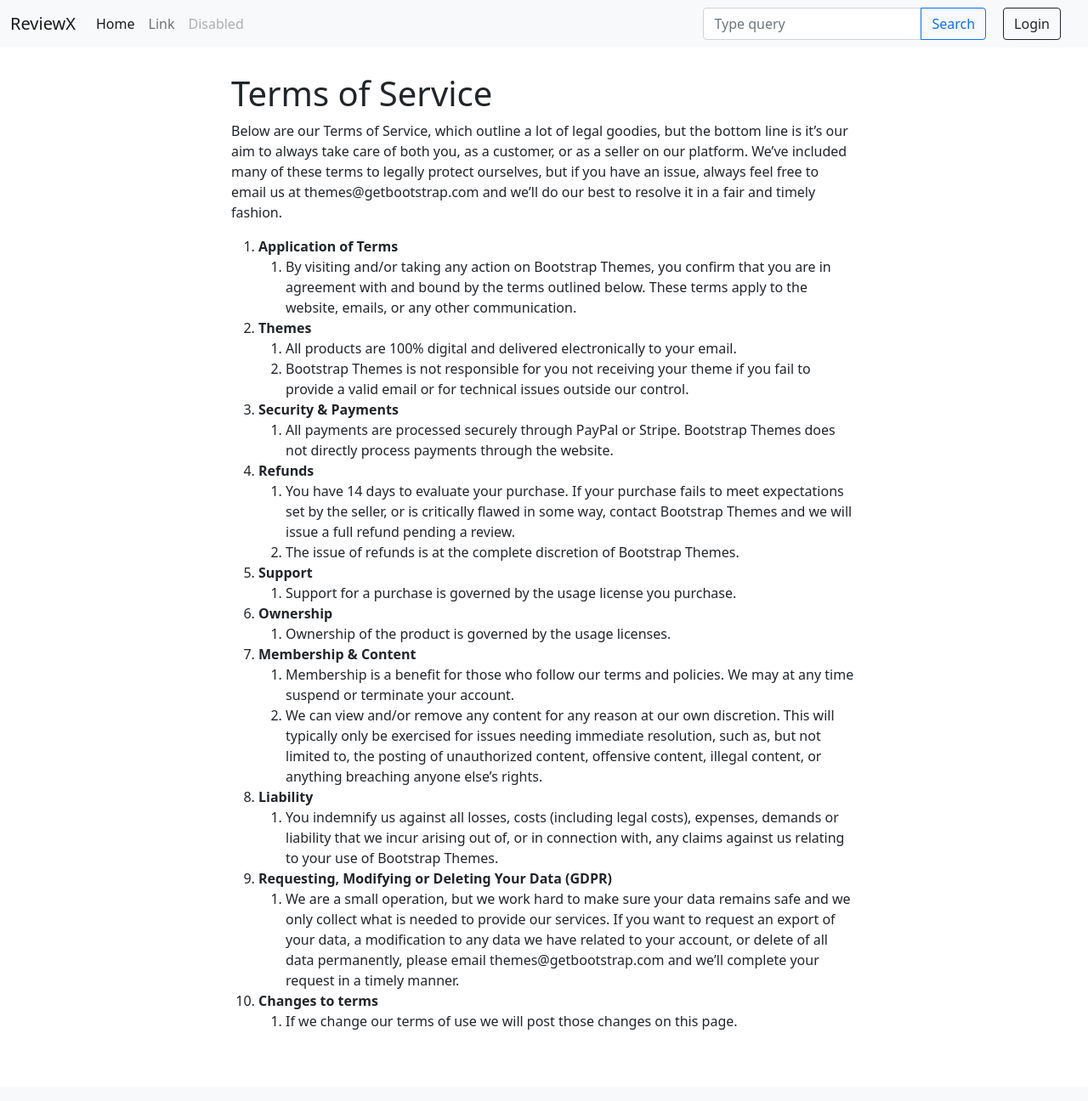
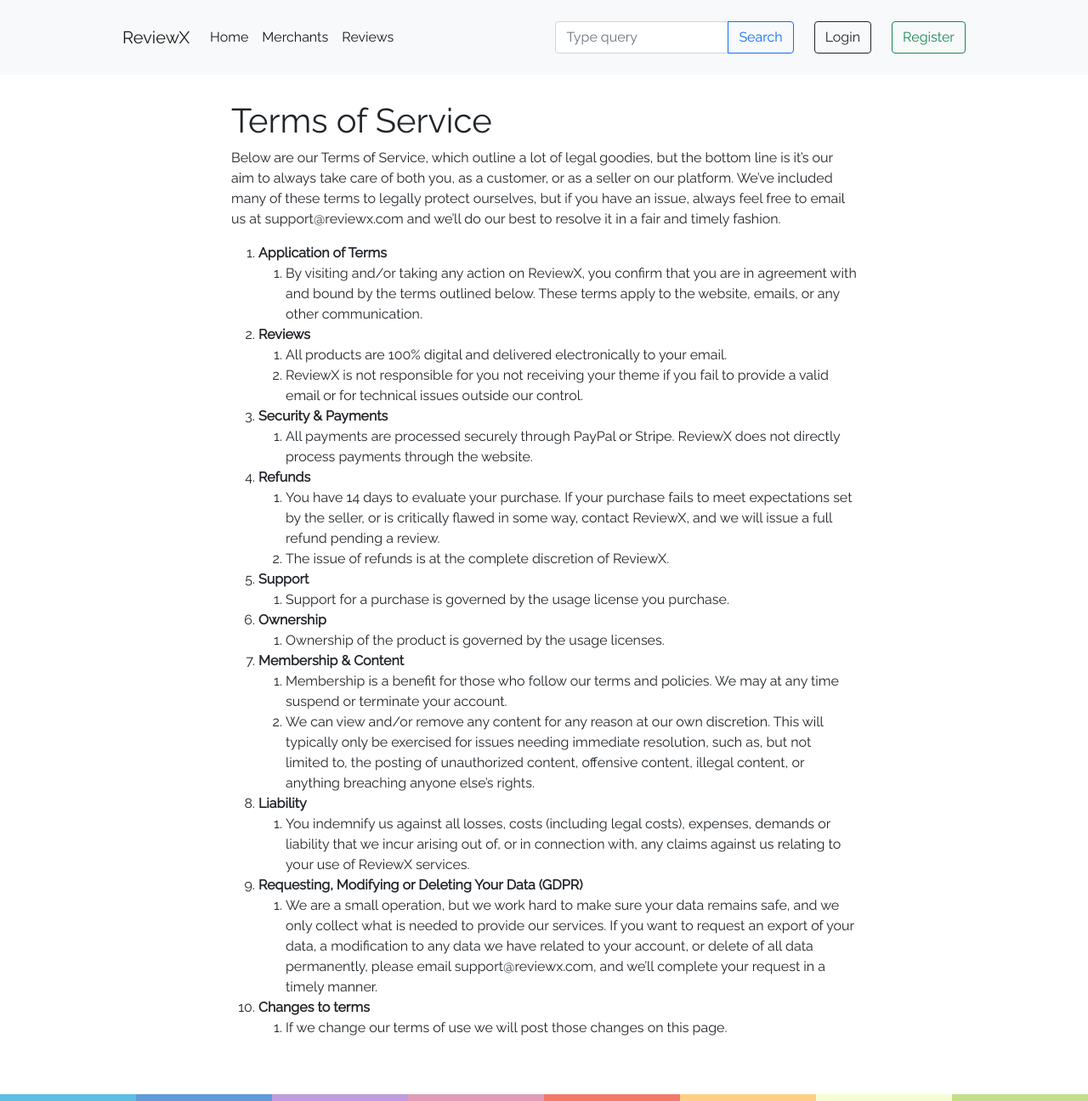
Before and after one commit to konradjoz/ReviewX, a FastAPI app: page /terms in a window 1280 px wide. Shown: the whole page at 85% size. Before the commit the page ends 1212 px from the top, so only its background shows below. Run offline with FastAPI, Linux system fonts and the light colour scheme; some libraries are stand-ins or nearby versions.

Commit message:
- Bootstrap 5 element optimizations - Updated models for testing - Introduced /api/ endpoint

```diff
--- a/main.py
+++ b/main.py
@@ -8,10 +8,14 @@
 from fastapi.staticfiles import StaticFiles
 from fastapi.templating import Jinja2Templates
 from mongoengine import connect
+from starlette.exceptions import HTTPException as StarletteHTTPException
+from starlette.responses import JSONResponse
 
-from models import User
+from models import User, Shop
 
 app = FastAPI()
+
+date_now = datetime.datetime.now().strftime("%m/%d/%Y, %H:%M:%S")
 
 dotenv_path_variable = os.path.join(os.path.dirname(__file__), '.env')
 load_dotenv(dotenv_path=dotenv_path_variable)
@@ -23,7 +27,7 @@
 
 @app.get("/", response_class=RedirectResponse)
 async def root(request: Request):
-    return templates.TemplateResponse('base.html', {'request': request})
+    return templates.TemplateResponse('index.html', {'request': request})
 
 
 @app.get("/login/", response_class=HTMLResponse)
@@ -71,3 +75,43 @@
 @app.get("/terms", response_class=HTMLResponse)
 async def terms(request: Request):
     return templates.TemplateResponse("terms.html", {"request": request})
+
+
+@app.get("/api/v1/merchants", response_class=JSONResponse)
+async def get_merchants():
+    merchants_list = {
+        "merchants": []
+    }
+    for merchant in Shop.objects().fields(name=1):
+        merchants_list["merchants"].append(merchant.name)
+    if len(merchants_list["merchants"]) != 0:
+        return JSONResponse(merchants_list)
+    else:
+        return JSONResponse({
+            "message": "No merchants found"
+        })
+
+
+@app.exception_handler(StarletteHTTPException)
+async def my_custom_exception_handler(request: Request, exc: StarletteHTTPException):
+    # print(exc.status_code, exc.detail)
+    error_status = exc.status_code
+    if exc.status_code == 404:
+        return templates.TemplateResponse('error/error.html', {
+            'request': request,
+            'error_status': error_status,
+            'detail': exc.detail
+        })
+    elif exc.status_code == 500:
+        return templates.TemplateResponse('error/error.html', {
+            'request': request,
+            'error_status': error_status,
+            'detail': exc.detail
+        })
+    else:
+        # Generic error page
+        return templates.TemplateResponse('error/error.html', {
+            'request': request,
+            'error_status': error_status,
+            'detail': exc.detail
+        })
--- /dev/null
+++ b/static/css/base.css
@@ -0,0 +1,43 @@
+body {
+    font-family: "Raleway", "Helvetica Neue", Helvetica, Arial, sans-serif;
+}
+
+a {
+    text-decoration: none;
+    color: inherit;
+}
+
+@media (max-width: 1000px) {
+    #base-login-btn {
+        margin-right: 0 !important;
+        margin-left: 0 !important;
+        margin-top: 16px;
+        width: 33%;
+    }
+
+    #base-register-btn {
+        margin-right: 0 !important;
+        margin-left: 0 !important;
+        margin-top: 16px;
+        width: 33%;
+    }
+}
+
+.container-fluid {
+    margin: 1rem;
+    padding-left: 10%;
+    padding-right: 10%;
+}
+
+hr {
+    color: inherit;
+    background-color: currentColor;
+    border: 0;
+    opacity: 100%;
+    margin-top: auto;
+}
+
+hr.colored {
+    height: 8px;
+    background: linear-gradient(to left, rgba(196, 222, 138, 1) 0%, rgba(196, 222, 138, 1) 12.5%, rgba(245, 253, 212, 1) 12.5%, rgba(245, 253, 212, 1) 25%, rgba(255, 208, 132, 1) 25%, rgba(255, 208, 132, 1) 37.5%, rgba(242, 122, 107, 1) 37.5%, rgba(242, 122, 107, 1) 50%, rgba(223, 157, 185, 1) 50%, rgba(223, 157, 185, 1) 62.5%, rgba(192, 156, 221, 1) 62.5%, rgba(192, 156, 221, 1) 75%, rgba(95, 156, 217, 1) 75%, rgba(95, 156, 217, 1) 87.5%, rgba(94, 190, 227, 1) 87.5%, rgba(94, 190, 227, 1) 87.5%, rgba(94, 190, 227, 1) 100%)
+}
--- /dev/null
+++ b/static/css/error/error.css
@@ -0,0 +1,3 @@
+h1 {
+    margin-right: 1rem;
+}
--- a/static/css/index.css
+++ /dev/null
@@ -1,3 +0,0 @@
-nav {
-    marign: 10px 10px 10px 10px;
-}
--- a/templates/base.html
+++ b/templates/base.html
@@ -4,39 +4,45 @@
 <head>
     <meta charset="utf-8">
     <title>{% block title %}Auth Tutorial{% endblock %}</title>
+    <script crossorigin="anonymous"
+            integrity="sha256-H+K7U5CnXl1h5ywQfKtSj8PCmoN9aaq30gDh27Xc0jk="
+            src="https://code.jquery.com/jquery-3.6.0.js"></script>
+    <script crossorigin="anonymous"
+            integrity="sha256-6XMVI0zB8cRzfZjqKcD01PBsAy3FlDASrlC8SxCpInY="
+            src="https://code.jquery.com/ui/1.13.1/jquery-ui.js"></script>
     <link crossorigin="anonymous" href="https://cdn.jsdelivr.net/npm/bootstrap@5.0.2/dist/css/bootstrap.min.css"
           integrity="sha384-EVSTQN3/azprG1Anm3QDgpJLIm9Nao0Yz1ztcQTwFspd3yD65VohhpuuCOmLASjC" rel="stylesheet">
-    <link href="{{ url_for('static', path='css/index.css') }}" rel="stylesheet" type="text/css">
+    <link href="https://cdnjs.cloudflare.com/ajax/libs/font-awesome/6.1.1/css/all.min.css" rel="stylesheet">
+    <link href="https://fonts.googleapis.com/css?family=Raleway" rel="stylesheet">
+    <link href="{{ url_for('static', path='css/base.css') }}" rel="stylesheet" type="text/css">
     {% block stylesheets %}{% endblock %}
 </head>
-<body>
-<main>
+<body class="">
+<main class="d-flex flex-column min-vh-100">
     <nav class="navbar navbar-expand-lg navbar-light bg-light">
         <div class="container-fluid">
-            <a class="navbar-brand" href="">ReviewX</a>
+            <a class="navbar-brand" href="/">ReviewX</a>
             <button
-                    aria-controls="navbarTogglerDemo02"
+                    aria-controls="navbarToggler"
                     aria-expanded="false"
                     aria-label="Toggle navigation"
                     class="navbar-toggler"
-                    data-mdb-target="#navbarTogglerDemo02"
-                    data-mdb-toggle="collapse"
+                    data-bs-target="#navbarToggler"
+                    data-bs-toggle="collapse"
                     type="button"
             >
                 <i class="fas fa-bars"></i>
             </button>
-            <div class="collapse navbar-collapse" id="navbarTogglerDemo02">
+            <div class="collapse navbar-collapse" id="navbarToggler">
                 <ul class="navbar-nav me-auto mb-2 mb-lg-0">
                     <li class="nav-item">
-                        <a aria-current="page" class="nav-link active" href="#">Home</a>
+                        <a aria-current="page" class="nav-link active" href="/">Home</a>
                     </li>
                     <li class="nav-item">
-                        <a class="nav-link" href="#">Link</a>
+                        <a class="nav-link active" href="/merchants">Merchants</a>
                     </li>
                     <li class="nav-item">
-                        <a class="nav-link disabled"
-                        >Disabled</a
-                        >
+                        <a class="nav-link active" href="/reviews">Reviews</a>
                     </li>
                 </ul>
                 <form class="d-flex input-group w-auto">
@@ -49,22 +55,36 @@
 
                     <button
                             class="btn btn-outline-primary"
-                            data-mdb-ripple-color="dark"
                             type="button"
                     >
                         Search
                     </button>
                 </form>
-                <button class="btn btn-outline-dark" style="margin-right: 20px; margin-left: 20px;" type="button">
+                <a class="btn btn-outline-dark mx-4" id="base-login-btn" type="button" href="/login">
                     Login
-                </button>
+                </a>
+                <a class="btn btn-outline-success " id="base-register-btn" type="button" href="/register">
+                    Register
+                </a>
+
             </div>
         </div>
     </nav>
-    {% block content %}
-    {% endblock %}
+    <content style="">
+        {% block content %}
+        {% endblock %}
+    </content>
+    <footer class="mt-auto px-10">
+        <hr class="colored mb-auto px-10"/>
+    </footer>
+</main>
 
-</main>
+<script>
+    $(".form-control").autocomplete({
+        source: []
+    });
+</script>
+
 <script crossorigin="anonymous"
         integrity="sha384-MrcW6ZMFYlzcLA8Nl+NtUVF0sA7MsXsP1UyJoMp4YLEuNSfAP+JcXn/tWtIaxVXM"
         src="https://cdn.jsdelivr.net/npm/bootstrap@5.0.2/dist/js/bootstrap.bundle.min.js"></script>
--- a/templates/login.html
+++ b/templates/login.html
@@ -11,7 +11,7 @@
         <div class="row d-flex justify-content-center align-items-center h-75">
             <div class="col-lg-12 col-xl-11">
                 <div class="card text-black" style="border-radius: 25px; margin: 2em">
-                    <div class="card-body p-md-1">
+                    <div class="card-body p-md-1 my-auto">
                         <div class="row justify-content-center">
                             <div class="col-md-10 col-lg-5 col-xl-5 order-2 order-lg-1">
                                 <p class="text-center h1 fw-bold mb-5 mx-1 mx-md-4 mt-4">Login</p>
@@ -31,7 +31,9 @@
                                             <label class="form-label" for="password">Password</label>
                                         </div>
                                     </div>
-
+                                    <div id="formFooter">
+                                        <a class="underlineHover" href="#">Forgot Password?</a>
+                                    </div>
                                     <div class="d-flex justify-content-center mx-4 mb-3 mb-lg-4">
                                         <button class="btn btn-primary btn-lg" type="submit">Login</button>
                                     </div>
--- a/templates/register.html
+++ b/templates/register.html
@@ -5,7 +5,7 @@
 {% endblock %}
 
 {% block content %}
-<section class="vh-75" style="background-color: #eee;">
+<section class="vh-75">
     <div class="container h-75">
         <div class="row d-flex justify-content-center align-items-center h-75">
             <div class="col-lg-12 col-xl-11">
--- a/templates/terms.html
+++ b/templates/terms.html
@@ -12,41 +12,39 @@
         <div class="row">
             <div class="content-area col-md-8 mx-auto" id="primary">
                 <div class="site-content" id="content" role="main">
-
-
                     <article class="post-108 page type-page status-publish hentry" id="post-108">
                         <header class="entry-header">
                             <h1 class="entry-title">Terms of Service</h1>
-                        </header><!-- .entry-header -->
+                        </header>
 
                         <div class="entry-content">
                             <p>Below are our Terms of Service, which outline a lot of legal goodies, but the bottom line
                                 is it’s our aim to always take care of both you, as a customer, or as a seller on our
                                 platform. We’ve included many of these terms to legally protect ourselves, but if you
-                                have an issue, always feel free to email us at themes@getbootstrap.com and we’ll do our
+                                have an issue, always feel free to email us at support@reviewx.com and we’ll do our
                                 best to resolve it in a fair and timely fashion.</p>
                             <ol>
                                 <li><strong>Application of Terms</strong>
                                     <ol>
-                                        <li>By visiting and/or taking any action on Bootstrap Themes, you confirm that
+                                        <li>By visiting and/or taking any action on ReviewX, you confirm that
                                             you are in agreement with and bound by the terms outlined below. These terms
                                             apply to the website, emails, or any other communication.
                                         </li>
                                     </ol>
                                 </li>
-                                <li><strong>Themes</strong>
+                                <li><strong>Reviews</strong>
                                     <ol>
                                         <li>All products are 100% digital and delivered electronically to your email.
                                         </li>
-                                        <li>Bootstrap Themes is not responsible for you not receiving your theme if you
+                                        <li>ReviewX is not responsible for you not receiving your theme if you
                                             fail to provide a valid email or for technical issues outside our control.
                                         </li>
                                     </ol>
                                 </li>
                                 <li><strong>Security &amp; Payments</strong>
                                     <ol>
-                                        <li>All payments are processed securely through PayPal or Stripe. Bootstrap
-                                            Themes does not directly process payments through the website.
+                                        <li>All payments are processed securely through PayPal or Stripe. ReviewX
+                                            does not directly process payments through the website.
                                         </li>
                                     </ol>
                                 </li>
@@ -54,9 +52,9 @@
                                     <ol>
                                         <li>You have 14 days to evaluate your purchase. If your purchase fails to meet
                                             expectations set by the seller, or is critically flawed in some way, contact
-                                            Bootstrap Themes and we will issue a full refund pending a review.
+                                            ReviewX, and we will issue a full refund pending a review.
                                         </li>
-                                        <li>The issue of refunds is at the complete discretion of Bootstrap Themes.</li>
+                                        <li>The issue of refunds is at the complete discretion of ReviewX.</li>
                                     </ol>
                                 </li>
                                 <li><strong>Support</strong>
@@ -86,18 +84,19 @@
                                     <ol>
                                         <li>You indemnify us against all losses, costs (including legal costs),
                                             expenses, demands or liability that we incur arising out of, or in
-                                            connection with, any claims against us relating to your use of Bootstrap
-                                            Themes.
+                                            connection with, any claims against us relating to your use of ReviewX
+                                            services.
                                         </li>
                                     </ol>
                                 </li>
                                 <li><strong>Requesting, Modifying or Deleting Your Data (GDPR)</strong>
                                     <ol>
                                         <li>We are a small operation, but we work hard to make sure your data remains
-                                            safe and we only collect what is needed to provide our services. If you want
+                                            safe, and we only collect what is needed to provide our services. If you
+                                            want
                                             to request an export of your data, a modification to any data we have
                                             related to your account, or delete of all data permanently, please email
-                                            themes@getbootstrap.com and we’ll complete your request in a timely manner.
+                                            support@reviewx.com, and we’ll complete your request in a timely manner.
                                         </li>
                                     </ol>
                                 </li>
@@ -107,12 +106,12 @@
                                     </ol>
                                 </li>
                             </ol>
-                        </div><!-- .entry-content -->
-                    </article><!-- #post-108 -->
+                        </div>
+                    </article>
 
 
-                </div><!-- #content .site-content -->
-            </div><!-- #primary .content-area -->
+                </div>
+            </div>
 
         </div>
     </div>
```
Also changed, not shown: json_helper.py (added, +16 -0 lines), models.py (+12 -2 lines), static/css/login.css (+8 -1 lines), templates/error/404.html (deleted, +0 -16 lines), templates/error/error.html (added, +21 -0 lines), templates/index.html (added, +24 -0 lines).
